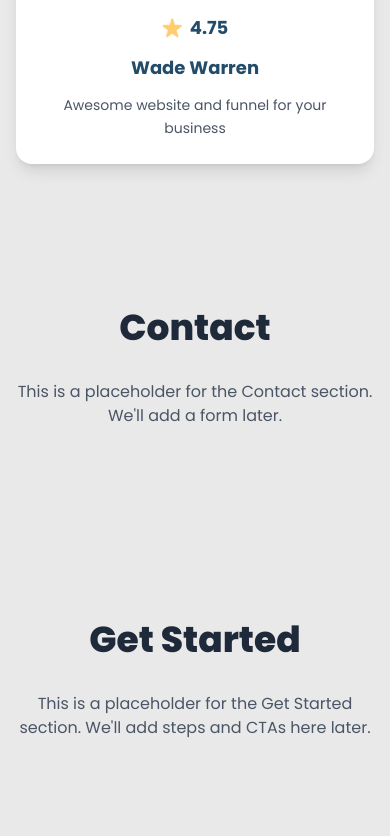
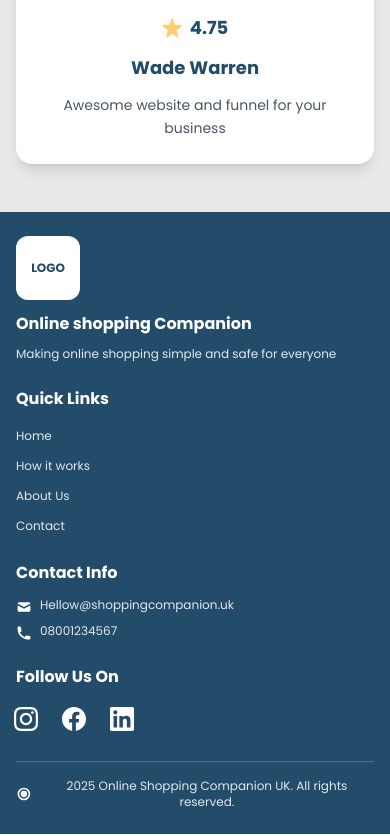
Before and after one commit to imaadh0/online-buy-and-sell, a Next.js app: page / in a window 390 px wide. Shown: the part 5582-6418 px from the top of the page. Built offline with nearby package versions, Linux system fonts and the light colour scheme.

Commit message:
feat: footer

```diff
--- a/src/app/page.tsx
+++ b/src/app/page.tsx
@@ -1,12 +1,11 @@
 import Navigation from "@/components/Navigation";
 import HeroSection from "@/components/HeroSection";
 import HowItWorksSection from "@/components/HowItWorksSection";
-import ContactSection from "@/components/ContactSection";
-import GetStartedSection from "@/components/GetStartedSection";
 import BrandStrip from "@/components/BrandStrip";
 import HowCanWeHelpSection from "@/components/HowCanWeHelpSection";
 import OurMissionSection from "@/components/OurMissionSection";
 import TestimonialsSection from "@/components/TestimonialsSection";
+import Footer from "@/components/Footer";
 
 export default function Home() {
   return (
@@ -18,8 +17,7 @@ export default function Home() {
       <HowItWorksSection />
       <OurMissionSection />
       <TestimonialsSection />
-      <ContactSection />
-      <GetStartedSection />
+      <Footer />
     </div>
   );
 }
--- a/src/components/ContactSection.tsx
+++ /dev/null
@@ -1,16 +0,0 @@
-const ContactSection = () => {
-  return (
-    <section id="contact" className="py-24 bg-[#E9E9E9]">
-      <div className="max-w-7xl mx-auto px-4 sm:px-6 lg:px-8">
-        <h2 className="text-4xl sm:text-5xl font-extrabold text-gray-800 text-center mb-8">
-          Contact
-        </h2>
-        <p className="text-center text-gray-600 max-w-3xl mx-auto">
-          This is a placeholder for the Contact section. We'll add a form later.
-        </p>
-      </div>
-    </section>
-  );
-};
-
-export default ContactSection;
--- /dev/null
+++ b/src/components/Footer.tsx
@@ -0,0 +1,171 @@
+import Link from "next/link";
+
+const Footer = () => {
+  const quickLinks = [
+    { name: "Home", href: "#home" },
+    { name: "How it works", href: "#how-it-works" },
+    { name: "About Us", href: "#about-us" },
+    { name: "Contact", href: "#contact" },
+  ];
+
+  return (
+    <footer className="bg-[#234C6A] text-white">
+      <div className="max-w-7xl mx-auto px-4 sm:px-6 lg:px-8 py-6 sm:py-8">
+        {/* Main Footer Content */}
+        <div className="grid grid-cols-1 sm:grid-cols-2 lg:grid-cols-4 gap-6 lg:gap-8 mb-6">
+          {/* Logo and Description */}
+          <div className="lg:col-span-1">
+            <div className="bg-white rounded-xl w-16 h-16 sm:w-18 sm:h-18 flex items-center justify-center mb-3">
+              <span className="text-[#234C6A] font-bold text-xs sm:text-sm">
+                LOGO
+              </span>
+            </div>
+            <h3 className="text-base sm:text-lg font-bold mb-2">
+              Online shopping Companion
+            </h3>
+            <p className="text-xs sm:text-sm text-gray-200 leading-relaxed">
+              Making online shopping simple and safe for everyone
+            </p>
+          </div>
+
+          {/* Quick Links */}
+          <div>
+            <h4 className="text-base sm:text-lg font-bold mb-3 sm:mb-4">
+              Quick Links
+            </h4>
+            <ul className="space-y-1.5 sm:space-y-2">
+              {quickLinks.map((link, index) => (
+                <li key={index}>
+                  <Link
+                    href={link.href}
+                    className="text-xs sm:text-sm text-gray-200 hover:text-white transition-colors duration-300"
+                  >
+                    {link.name}
+                  </Link>
+                </li>
+              ))}
+            </ul>
+          </div>
+
+          {/* Contact Info */}
+          <div>
+            <h4 className="text-base sm:text-lg font-bold mb-3 sm:mb-4">
+              Contact Info
+            </h4>
+            <ul className="space-y-2 sm:space-y-3">
+              <li className="flex items-start gap-2">
+                <svg
+                  className="w-4 h-4 mt-0.5 flex-shrink-0"
+                  fill="currentColor"
+                  viewBox="0 0 20 20"
+                >
+                  <path d="M2.003 5.884L10 9.882l7.997-3.998A2 2 0 0016 4H4a2 2 0 00-1.997 1.884z" />
+                  <path d="M18 8.118l-8 4-8-4V14a2 2 0 002 2h12a2 2 0 002-2V8.118z" />
+                </svg>
+                <a
+                  href="mailto:Hellow@shoppingcompanion.uk"
+                  className="text-xs sm:text-sm text-gray-200 hover:text-white transition-colors duration-300 break-all"
+                >
+                  Hellow@shoppingcompanion.uk
+                </a>
+              </li>
+              <li className="flex items-start gap-2">
+                <svg
+                  className="w-4 h-4 mt-0.5 flex-shrink-0"
+                  fill="currentColor"
+                  viewBox="0 0 20 20"
+                >
+                  <path d="M2 3a1 1 0 011-1h2.153a1 1 0 01.986.836l.74 4.435a1 1 0 01-.54 1.06l-1.548.773a11.037 11.037 0 006.105 6.105l.774-1.548a1 1 0 011.059-.54l4.435.74a1 1 0 01.836.986V17a1 1 0 01-1 1h-2C7.82 18 2 12.18 2 5V3z" />
+                </svg>
+                <a
+                  href="tel:08001234567"
+                  className="text-xs sm:text-sm text-gray-200 hover:text-white transition-colors duration-300"
+                >
+                  08001234567
+                </a>
+              </li>
+            </ul>
+          </div>
+
+          {/* Follow Us On */}
+          <div>
+            <h4 className="text-base sm:text-lg font-bold mb-3 sm:mb-4">
+              Follow Us On
+            </h4>
+            <div className="flex items-center gap-3 -ml-2">
+              {/* Instagram */}
+              <a
+                href="https://instagram.com"
+                target="_blank"
+                rel="noopener noreferrer"
+                className="w-9 h-9 sm:w-10 sm:h-10 flex items-center justify-center hover:scale-110 transition-all duration-300"
+                aria-label="Instagram"
+              >
+                <svg
+                  className="w-6 h-6"
+                  fill="currentColor"
+                  viewBox="0 0 24 24"
+                >
+                  <path d="M12 2.163c3.204 0 3.584.012 4.85.07 3.252.148 4.771 1.691 4.919 4.919.058 1.265.069 1.645.069 4.849 0 3.205-.012 3.584-.069 4.849-.149 3.225-1.664 4.771-4.919 4.919-1.266.058-1.644.07-4.85.07-3.204 0-3.584-.012-4.849-.07-3.26-.149-4.771-1.699-4.919-4.92-.058-1.265-.07-1.644-.07-4.849 0-3.204.013-3.583.07-4.849.149-3.227 1.664-4.771 4.919-4.919 1.266-.057 1.645-.069 4.849-.069zm0-2.163c-3.259 0-3.667.014-4.947.072-4.358.2-6.78 2.618-6.98 6.98-.059 1.281-.073 1.689-.073 4.948 0 3.259.014 3.668.072 4.948.2 4.358 2.618 6.78 6.98 6.98 1.281.058 1.689.072 4.948.072 3.259 0 3.668-.014 4.948-.072 4.354-.2 6.782-2.618 6.979-6.98.059-1.28.073-1.689.073-4.948 0-3.259-.014-3.667-.072-4.947-.196-4.354-2.617-6.78-6.979-6.98-1.281-.059-1.69-.073-4.949-.073zm0 5.838c-3.403 0-6.162 2.759-6.162 6.162s2.759 6.163 6.162 6.163 6.162-2.759 6.162-6.163c0-3.403-2.759-6.162-6.162-6.162zm0 10.162c-2.209 0-4-1.79-4-4 0-2.209 1.791-4 4-4s4 1.791 4 4c0 2.21-1.791 4-4 4zm6.406-11.845c-.796 0-1.441.645-1.441 1.44s.645 1.44 1.441 1.44c.795 0 1.439-.645 1.439-1.44s-.644-1.44-1.439-1.44z" />
+                </svg>
+              </a>
+
+              {/* Facebook */}
+              <a
+                href="https://facebook.com"
+                target="_blank"
+                rel="noopener noreferrer"
+                className="w-9 h-9 sm:w-10 sm:h-10 flex items-center justify-center hover:scale-110 transition-all duration-300"
+                aria-label="Facebook"
+              >
+                <svg
+                  className="w-6 h-6"
+                  fill="currentColor"
+                  viewBox="0 0 24 24"
+                >
+                  <path d="M24 12.073c0-6.627-5.373-12-12-12s-12 5.373-12 12c0 5.99 4.388 10.954 10.125 11.854v-8.385H7.078v-3.47h3.047V9.43c0-3.007 1.792-4.669 4.533-4.669 1.312 0 2.686.235 2.686.235v2.953H15.83c-1.491 0-1.956.925-1.956 1.874v2.25h3.328l-.532 3.47h-2.796v8.385C19.612 23.027 24 18.062 24 12.073z" />
+                </svg>
+              </a>
+
+              {/* LinkedIn */}
+              <a
+                href="https://linkedin.com"
+                target="_blank"
+                rel="noopener noreferrer"
+                className="w-9 h-9 sm:w-10 sm:h-10 flex items-center justify-center hover:scale-110 transition-all duration-300"
+                aria-label="LinkedIn"
+              >
+                <svg
+                  className="w-6 h-6"
+                  fill="currentColor"
+                  viewBox="0 0 24 24"
+                >
+                  <path d="M20.447 20.452h-3.554v-5.569c0-1.328-.027-3.037-1.852-3.037-1.853 0-2.136 1.445-2.136 2.939v5.667H9.351V9h3.414v1.561h.046c.477-.9 1.637-1.85 3.37-1.85 3.601 0 4.267 2.37 4.267 5.455v6.286zM5.337 7.433c-1.144 0-2.063-.926-2.063-2.065 0-1.138.92-2.063 2.063-2.063 1.14 0 2.064.925 2.064 2.063 0 1.139-.925 2.065-2.064 2.065zm1.782 13.019H3.555V9h3.564v11.452zM22.225 0H1.771C.792 0 0 .774 0 1.729v20.542C0 23.227.792 24 1.771 24h20.451C23.2 24 24 23.227 24 22.271V1.729C24 .774 23.2 0 22.222 0h.003z" />
+                </svg>
+              </a>
+            </div>
+          </div>
+        </div>
+
+        {/* Copyright */}
+        <div className="border-t border-white/20 pt-4">
+          <div className="flex items-center justify-center gap-2">
+            <svg className="w-4 h-4" fill="currentColor" viewBox="0 0 20 20">
+              <path
+                fillRule="evenodd"
+                d="M10 18a8 8 0 100-16 8 8 0 000 16zm0-2a6 6 0 100-12 6 6 0 000 12zm0-10a4 4 0 100 8 4 4 0 000-8z"
+                clipRule="evenodd"
+              />
+              <path d="M9.5 7.5a.5.5 0 01.5-.5h.5a.5.5 0 010 1H10a.5.5 0 01-.5-.5zM10 10a.5.5 0 00-.5.5v2a.5.5 0 001 0v-2A.5.5 0 0010 10z" />
+            </svg>
+            <p className="text-xs sm:text-sm text-gray-200 text-center">
+              2025 Online Shopping Companion UK. All rights reserved.
+            </p>
+          </div>
+        </div>
+      </div>
+    </footer>
+  );
+};
+
+export default Footer;
--- a/src/components/GetStartedSection.tsx
+++ /dev/null
@@ -1,17 +0,0 @@
-const GetStartedSection = () => {
-  return (
-    <section id="get-started" className="py-24 bg-[#E9E9E9]">
-      <div className="max-w-7xl mx-auto px-4 sm:px-6 lg:px-8">
-        <h2 className="text-4xl sm:text-5xl font-extrabold text-gray-800 text-center mb-8">
-          Get Started
-        </h2>
-        <p className="text-center text-gray-600 max-w-3xl mx-auto">
-          This is a placeholder for the Get Started section. We'll add steps and
-          CTAs here later.
-        </p>
-      </div>
-    </section>
-  );
-};
-
-export default GetStartedSection;
--- a/src/components/HeroSection.tsx
+++ b/src/components/HeroSection.tsx
@@ -53,7 +53,7 @@ const HeroSection = () => {
                     element.scrollIntoView({ behavior: "smooth" });
                   }
                 }}
-                className="bg-[radial-gradient(circle_at_center,#234C6A_0%,#0C769D_100%)] hover:bg-[radial-gradient(circle_at_center,#0C769D_0%,#234C6A_100%)] text-white font-bold px-8 sm:px-12 md:px-16 lg:px-20 py-3 sm:py-4 rounded-[10px] text-base sm:text-lg transition-all duration-300 hover:shadow-2xl focus:outline-none w-full sm:w-auto sm:min-w-[240px] md:min-w-[276px]"
+                className="bg-[radial-gradient(circle_at_center,#234C6A_0%,#0C769D_100%)] text-white font-bold px-8 sm:px-12 md:px-16 lg:px-20 py-3 sm:py-4 rounded-[10px] text-base sm:text-lg transition-all duration-300 hover:scale-105 hover:shadow-2xl focus:outline-none w-full sm:w-auto sm:min-w-[240px] md:min-w-[276px]"
               >
                 Start Now
               </button>
```
